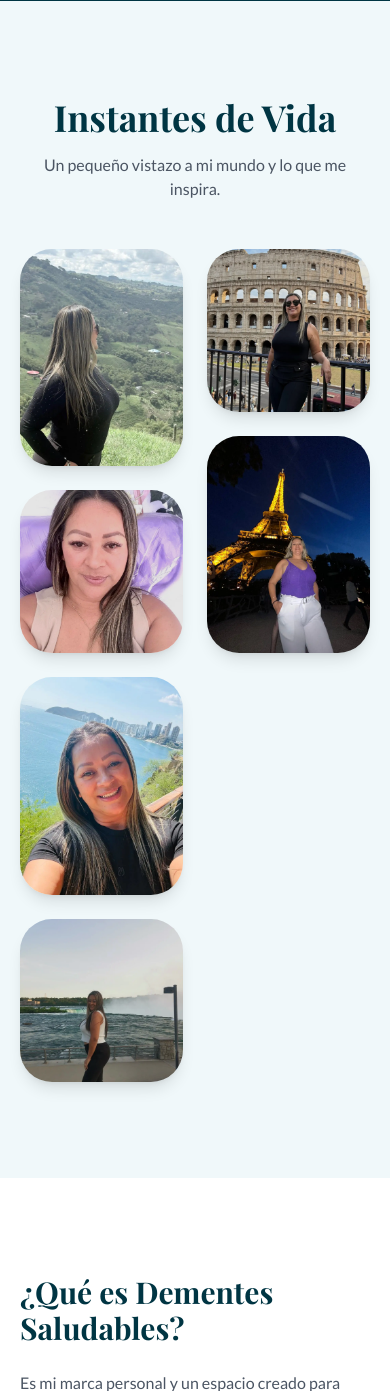
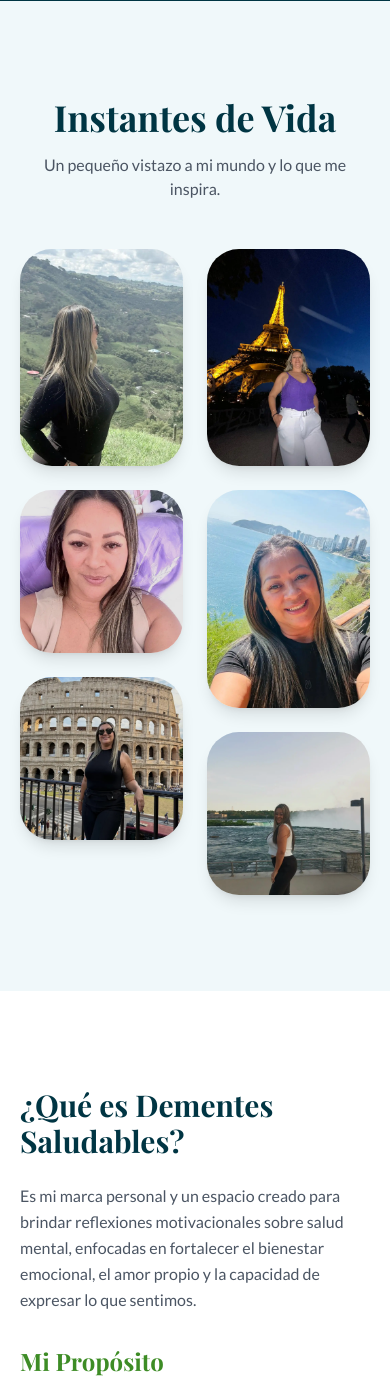
Before and after one commit to juanes0sorio/DementesSaludablesWeb, a Django app: page /sobremi/ in a window 390 px wide. Shown: the part 1942-3333 px from the top of the page. Run offline with Django 5.2, Linux system fonts and the light colour scheme; some libraries are stand-ins or nearby versions.

Commit message:
correccion para el formato movil del grid de imagenes

```diff
--- a/templates/core/sobremi.html
+++ b/templates/core/sobremi.html
@@ -77,12 +77,11 @@
             <p class="text-gray-600">Un pequeño vistazo a mi mundo y lo que me inspira.</p>
         </div>
 
-        <div class="grid grid-cols-2 md:grid-cols-3 gap-6">
+        <div class="columns-2 md:columns-3 gap-6 space-y-6">
 
-            <!-- Columna 1 -->
-            <div class="space-y-6">
             <!-- Tall Portrait -->
-                <div class="relative group rounded-[2rem] overflow-hidden shadow-lg cursor-pointer aspect-[3/4]">
+            <div
+                class="relative group rounded-[2rem] overflow-hidden shadow-lg cursor-pointer aspect-[3/4] break-inside-avoid">
                 <img src="{% static 'img/2.webp' %}" alt="Instantes de Vida - 1"
                     class="absolute inset-0 w-full h-full object-cover transition-transform duration-700 group-hover:scale-110">
                 <div
@@ -91,18 +90,17 @@
             </div>
 
             <!-- Square -->
-                <div class="relative group rounded-[2rem] overflow-hidden shadow-lg cursor-pointer aspect-square">
+            <div
+                class="relative group rounded-[2rem] overflow-hidden shadow-lg cursor-pointer aspect-square break-inside-avoid">
                 <img src="{% static 'img/4.webp' %}" alt="Instantes de Vida - 4"
                     class="absolute inset-0 w-full h-full object-cover transition-transform duration-700 group-hover:scale-110">
                 <div class="absolute inset-0 bg-black/10 group-hover:bg-transparent transition-colors duration-300">
                 </div>
             </div>
-            </div>
 
-            <!-- Columna 2 -->
-            <div class="space-y-6">
             <!-- Square -->
-                <div class="relative group rounded-[2rem] overflow-hidden shadow-lg cursor-pointer aspect-square">
+            <div
+                class="relative group rounded-[2rem] overflow-hidden shadow-lg cursor-pointer aspect-square break-inside-avoid">
                 <img src="{% static 'img/5.webp' %}" alt="Instantes de Vida - 2"
                     class="absolute inset-0 w-full h-full object-cover transition-transform duration-700 group-hover:scale-110">
                 <div class="absolute inset-0 bg-black/10 group-hover:bg-transparent transition-colors duration-300">
@@ -110,19 +108,18 @@
             </div>
 
             <!-- Tall Portrait -->
-                <div class="relative group rounded-[2rem] overflow-hidden shadow-lg cursor-pointer aspect-[3/4]">
+            <div
+                class="relative group rounded-[2rem] overflow-hidden shadow-lg cursor-pointer aspect-[3/4] break-inside-avoid">
                 <img src="{% static 'img/1.webp' %}" alt="Instantes de Vida - 5"
                     class="absolute inset-0 w-full h-full object-cover object-top transition-transform duration-700 group-hover:scale-110">
                 <div
                     class="absolute inset-0 bg-gradient-to-t from-black/40 via-transparent to-transparent opacity-0 group-hover:opacity-100 transition-opacity duration-300">
                 </div>
             </div>
-            </div>
 
-            <!-- Columna 3 -->
-            <div class="space-y-6">
             <!-- Tall Portrait -->
-                <div class="relative group rounded-[2rem] overflow-hidden shadow-lg cursor-pointer aspect-[3/4]">
+            <div
+                class="relative group rounded-[2rem] overflow-hidden shadow-lg cursor-pointer aspect-[3/4] break-inside-avoid">
                 <img src="{% static 'img/3.webp' %}" alt="Instantes de Vida - 3"
                     class="absolute inset-0 w-full h-full object-cover transition-transform duration-700 group-hover:scale-110">
                 <div
@@ -130,12 +127,12 @@
                 </div>
             </div>
 
-                <!-- Square (New/Reference) -->
-                <div class="relative group rounded-[2rem] overflow-hidden shadow-lg cursor-pointer aspect-square">
+            <!-- Square -->
+            <div
+                class="relative group rounded-[2rem] overflow-hidden shadow-lg cursor-pointer aspect-square break-inside-avoid">
                 <img src="{% static 'img/6.webp' %}" alt="Instantes de Vida - 6"
                     class="absolute inset-0 w-full h-full object-cover transition-transform duration-700 group-hover:scale-110">
                 <div class="absolute inset-0 bg-black/10 group-hover:bg-transparent transition-colors duration-300">
-                    </div>
                 </div>
             </div>
 
```
Lines whose indentation alone changed are shown as unchanged.
